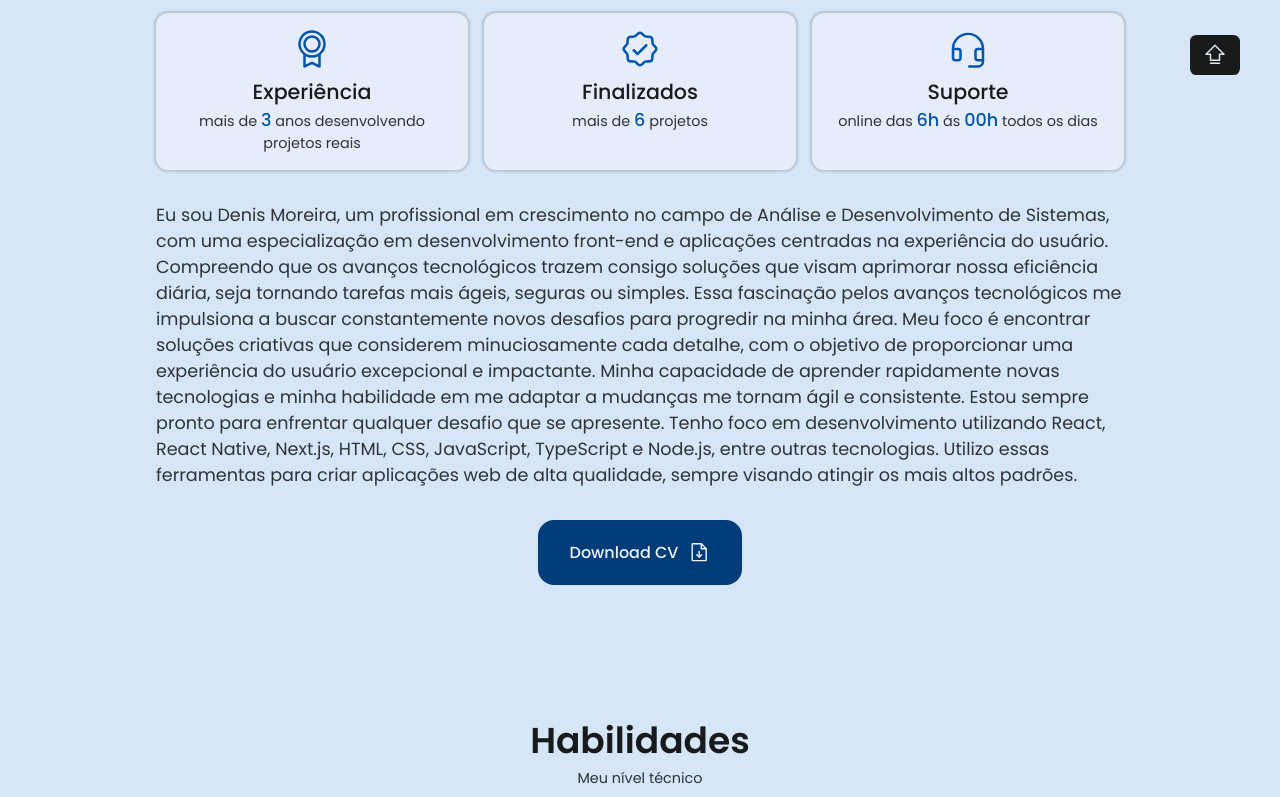
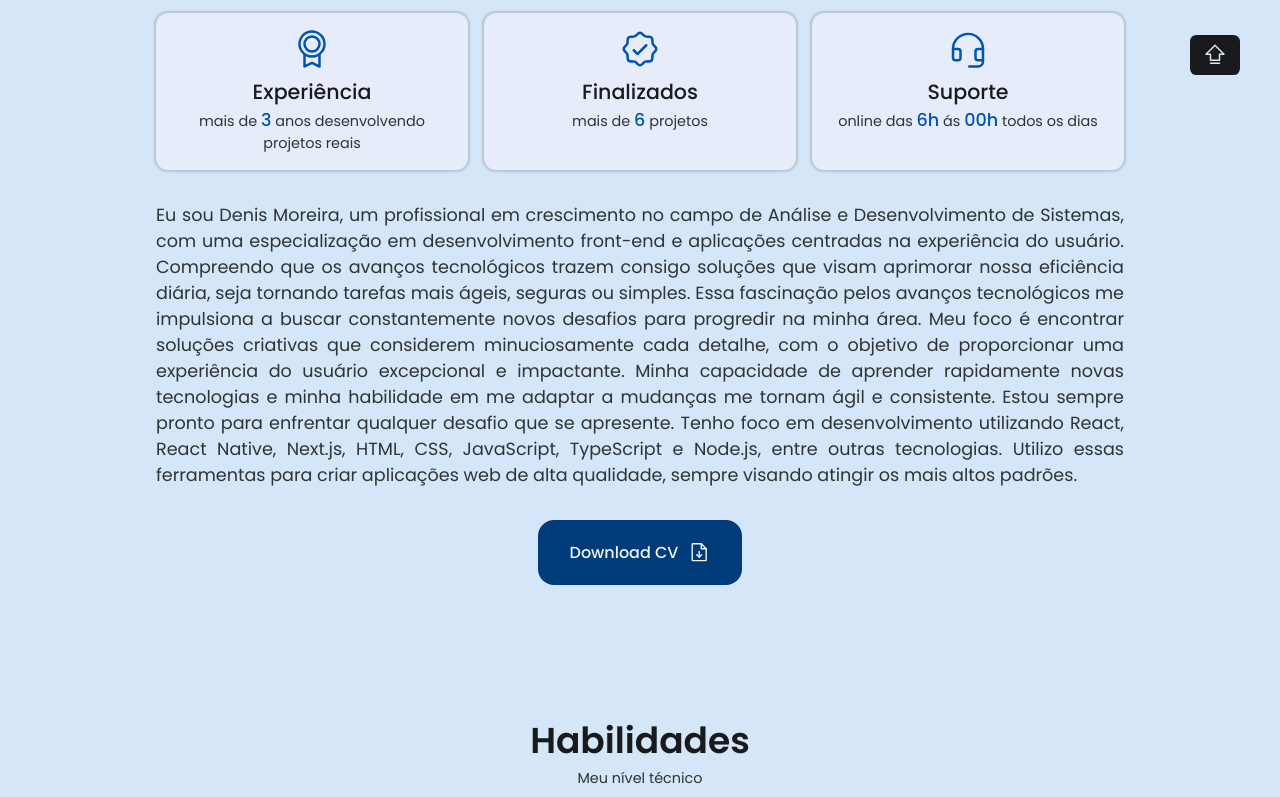
Before and after one commit to Denis-moreira98/denis-moreira-portfolio, a React (Vite) app: page / in a window 1280 px wide. Shown: the part 885-1682 px from the top of the page. Built offline with nearby package versions, Linux system fonts and the light colour scheme.

Commit message:
style: ajuste no texto about

```diff
--- a/src/views/About/index.tsx
+++ b/src/views/About/index.tsx
@@ -17,7 +17,7 @@ export function About() {
             <div className="about-info">
                <AboutInfo />
 
-               <p>
+               <p className="p_about">
                   Eu sou Denis Moreira, um profissional em crescimento no campo
                   de Análise e Desenvolvimento de Sistemas, com uma
                   especialização em desenvolvimento front-end e aplicações
--- a/src/views/About/styles.ts
+++ b/src/views/About/styles.ts
@@ -54,7 +54,9 @@ export const StyledAbout = styled.section`
          display: flex;
          justify-content: center;
       }
-
+      .p_about {
+         text-align: justify;
+      }
       .about-info {
          .info-container {
             grid-template-columns: repeat(3, 1fr);
@@ -89,9 +91,7 @@ export const StyledAbout = styled.section`
          }
 
          > p {
-            white-space:
             width: 100%;
-            text-aligner: center;
             margin-bottom: 2rem;
          }
 
--- a/src/views/Home/HomeInfo/index.tsx
+++ b/src/views/Home/HomeInfo/index.tsx
@@ -4,6 +4,7 @@ import { Button } from "../../../components/Button";
 export function HomeInfo() {
    return (
       <div className="info-container">
+         <div>
             <h1>
                Olá, eu sou Denis
                <HandWaving />
@@ -13,6 +14,8 @@ export function HomeInfo() {
                A tecnologia é a capacidade de organizar o mundo para que não
                precisemos senti-lo.
             </p>
+         </div>
+
          <Button icon={<PaperPlaneTilt />}>
             <a href="#contact">Fale comigo</a>
          </Button>
```
Also changed, not shown: src/views/Home/styles.ts (+2 -9 lines). Lines whose indentation alone changed are shown as unchanged.
